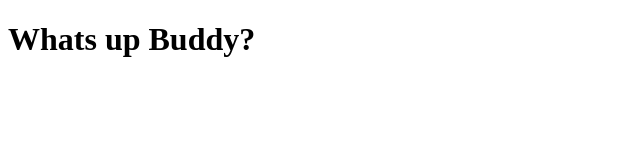
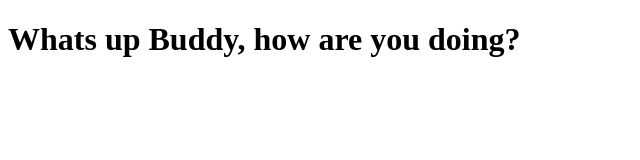
Before and after one commit to pornhersparta/coursera-test, a plain HTML site: page site/index.html in a window 1280 px wide. Shown: the whole page, without its empty margins (0-640 px from the left). Drawn offline with Linux system fonts and the light colour scheme.

Commit message:
small addition to our page content

```diff
--- a/site/index.html
+++ b/site/index.html
@@ -4,6 +4,6 @@
 	<title>Whats up Buddy?</title>
 </head>
 <body>
-<h1>Whats up Buddy?</h1>
+<h1>Whats up Buddy, how are you doing? </h1>
 </body>
 </html>
```
